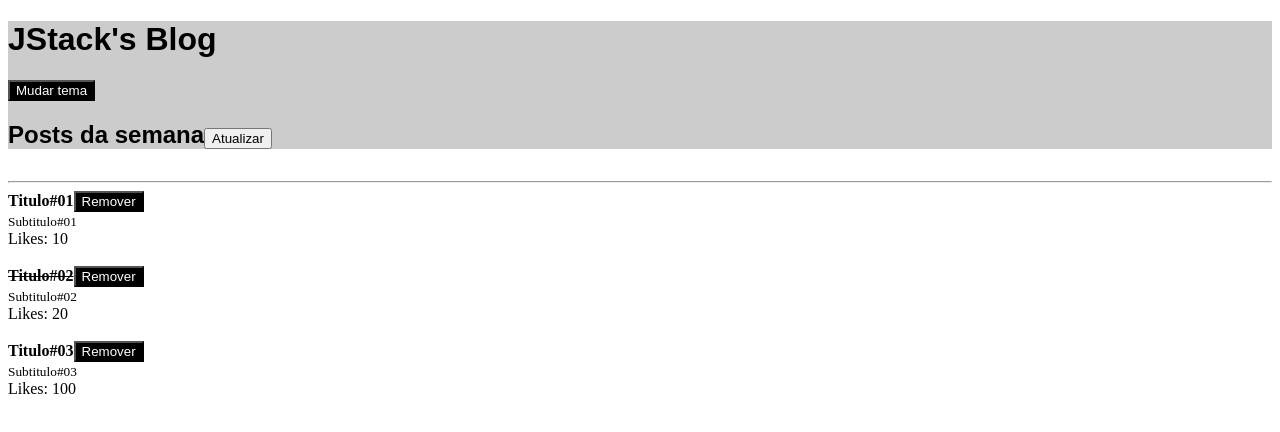
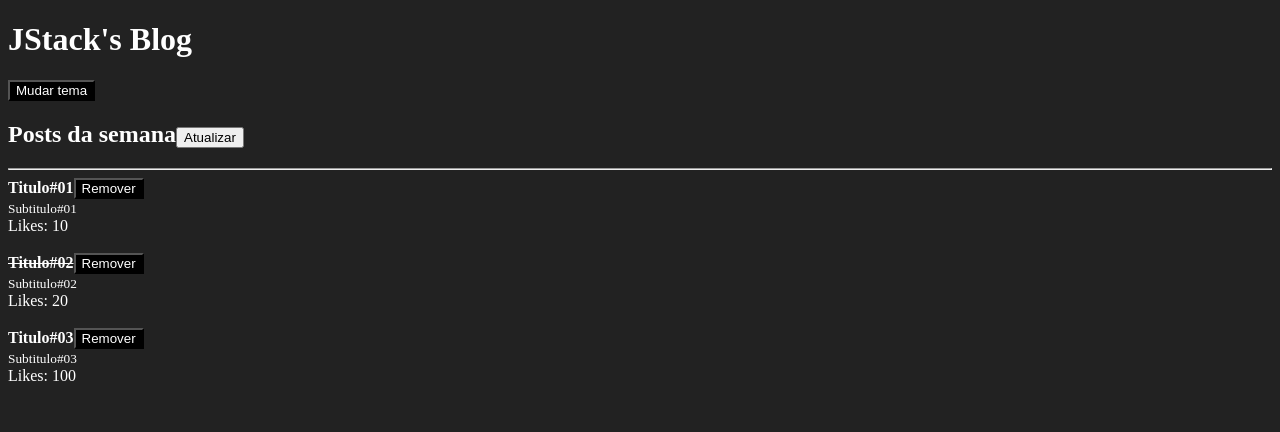
Before and after one commit to romuloms/react-fundamentos, a React app: page / in a window 1280 px wide. Shown: the top 432 px of the page. Built offline with nearby package versions, Linux system fonts and the light colour scheme.

Commit message:
created index.js

```diff
--- a/package.json
+++ b/package.json
@@ -13,7 +13,9 @@
     "@babel/preset-react": "^7.22.0",
     "babel-loader": "^9.1.2",
     "clean-webpack-plugin": "^4.0.0",
+    "css-loader": "^6.8.1",
     "html-webpack-plugin": "^5.5.1",
+    "style-loader": "^3.3.3",
     "webpack": "^5.84.1",
     "webpack-cli": "^5.1.1",
     "webpack-dev-server": "^4.15.0"
--- a/src/Header.js
+++ b/src/Header.js
@@ -8,19 +8,13 @@
   const { onToggleTheme } = useContext(ThemeContext);
 
   return (
-    <div
-      style={{
-        background: '#ccc',
-        fontFamily: 'sans-serif',
-        marginBottom: '2rem',
-      }}
-    >
+    <>
       <h1>{props.title}</h1>
       <Button onClick={onToggleTheme}>
         Mudar tema
       </Button>
       {props.children}
-    </div>
+    </>
   );
 }
 
--- /dev/null
+++ b/src/index.css
@@ -0,0 +1,4 @@
+body {
+  background: #222;
+  color: #fff;
+}
--- a/src/index.js
+++ b/src/index.js
@@ -2,6 +2,8 @@
 import ReactDOM from 'react-dom';
 
 import App from './App';
+
+import './index.css';
 
 // Functional Component -> function
 // Class Component -> class
--- a/webpack.config.js
+++ b/webpack.config.js
@@ -22,6 +22,10 @@
         exclude: /node_modules/,
         use: 'babel-loader',
       },
+      {
+        test: /\.css$/,
+        use: ['style-loader','css-loader'],
+      },
     ],
   },
   devServer: {
```
Also changed, not shown: 1 other file (tests, documents, lock files or other folders).
